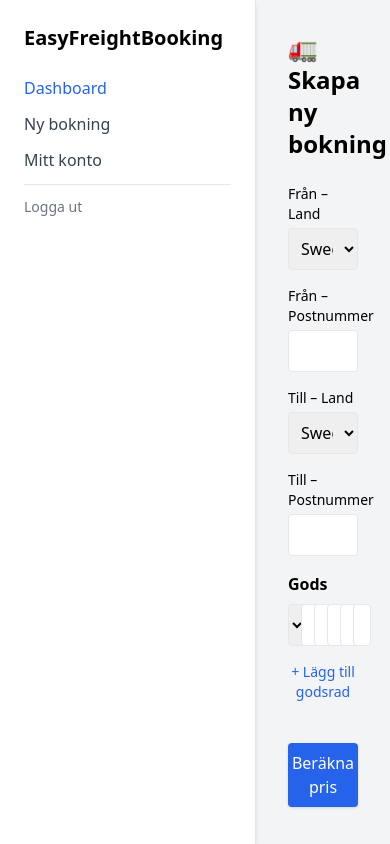
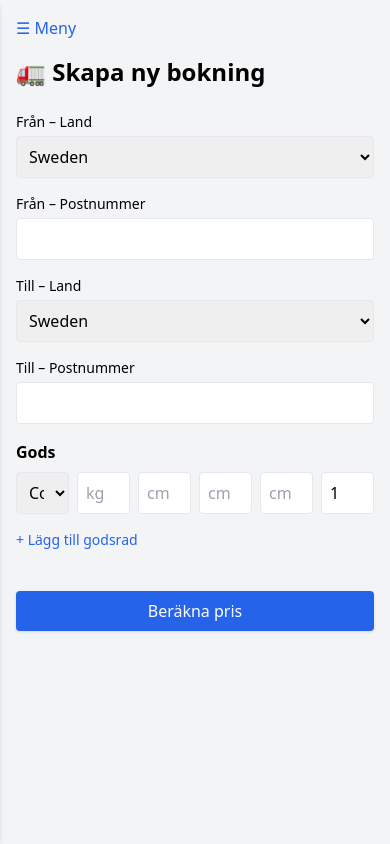
Before and after one commit to henrikmalmberg/easyfreightbooking-dashboard, a React (Vite) app: page /new-booking in a window 390 px wide. Built offline with nearby package versions, Linux system fonts and the light colour scheme.

Commit message:
Update Dashboard.jsx

```diff
--- a/src/Dashboard.jsx
+++ b/src/Dashboard.jsx
@@ -227,26 +227,33 @@ function NewBooking() {
 }
 
 export function Layout({ children }) {
+  const [showSidebar, setShowSidebar] = React.useState(false);
+
   return (
     <div className="flex min-h-screen bg-gray-100">
-      <Sidebar />
-      <main className="flex-1 p-8 overflow-auto">{children}</main>
+      <div className={`fixed inset-0 bg-black bg-opacity-30 z-40 md:hidden ${showSidebar ? "block" : "hidden"}`} onClick={() => setShowSidebar(false)}></div>
+      <Sidebar visible={showSidebar} onClose={() => setShowSidebar(false)} />
+
+      <main className="flex-1 p-4 md:p-8 overflow-auto w-full">
+        <button className="md:hidden mb-4 text-blue-600" onClick={() => setShowSidebar(true)}>☰ Meny</button>
+        {children}
+      </main>
     </div>
   );
 }
 
-function Sidebar() {
+function Sidebar({ visible, onClose }) {
   return (
-    <aside className="w-64 bg-white border-r p-6 shadow-md">
+    <aside className={`fixed md:relative z-50 md:z-auto transform top-0 left-0 h-full w-64 bg-white border-r p-6 shadow-md transition-transform duration-300 ${visible ? "translate-x-0" : "-translate-x-full md:translate-x-0"}`}>
       <h2 className="text-xl font-bold mb-6">EasyFreightBooking</h2>
       <nav className="space-y-3">
-        <Link to="/dashboard" className="block text-blue-600 font-medium hover:text-blue-800">
+        <Link to="/dashboard" className="block text-blue-600 font-medium hover:text-blue-800" onClick={onClose}>
           Dashboard
         </Link>
-        <Link to="/new-booking" className="block text-gray-700 hover:text-blue-600">
+        <Link to="/new-booking" className="block text-gray-700 hover:text-blue-600" onClick={onClose}>
           Ny bokning
         </Link>
-        <Link to="/account" className="block text-gray-700 hover:text-blue-600">
+        <Link to="/account" className="block text-gray-700 hover:text-blue-600" onClick={onClose}>
           Mitt konto
         </Link>
         <hr className="my-4" />
```
